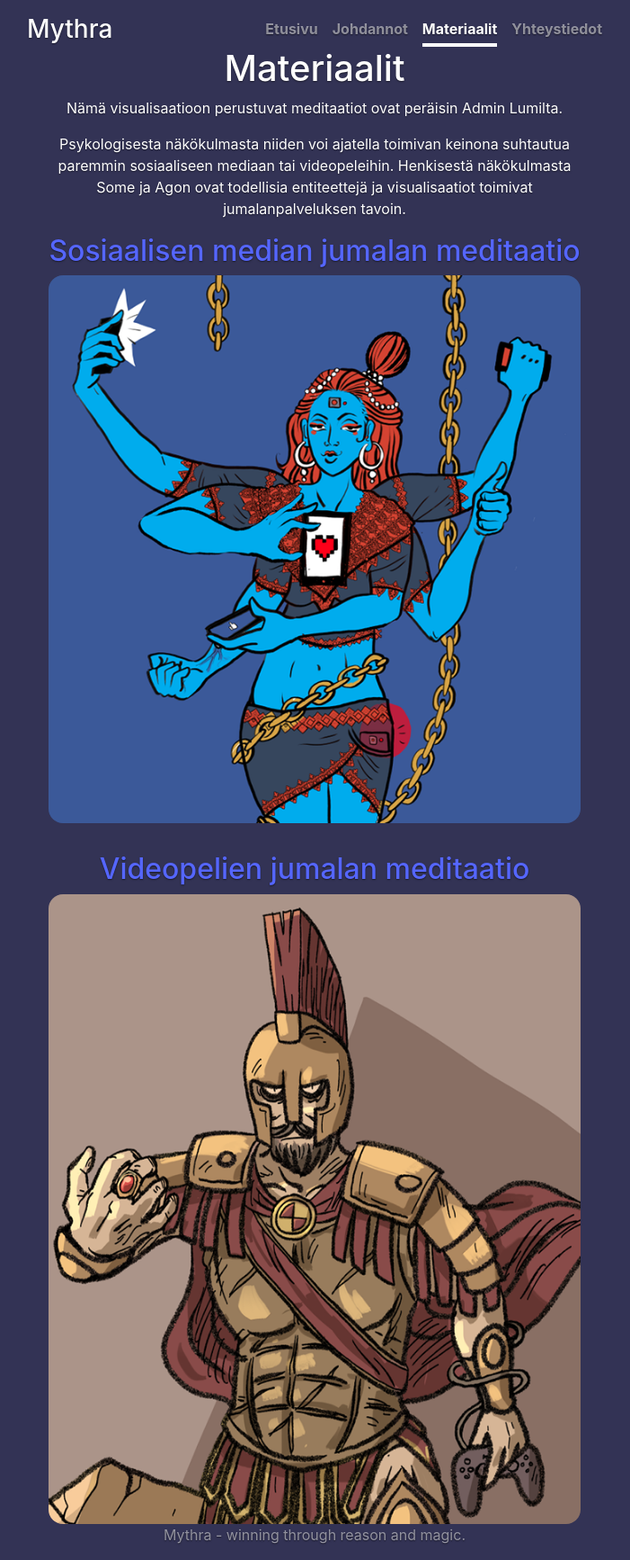
After one commit to mythicrationality/mythra-fi, a Django app: template mythos/templates/mythos/material.html in a window 1280 px wide. The commit adds this page. Shown: the whole page at 90% size, without its empty margins (290-991 px from the left). Run offline with Django 3.2, Linux system fonts and the light colour scheme; the template is opened without the code that fills it, so the values that code supplies are empty; some libraries are stand-ins or nearby versions.

Commit message:
Add Tiina's introduction and some materials

```diff
--- a/mythos/static/mythos/css/cover.css
+++ b/mythos/static/mythos/css/cover.css
@@ -7,6 +7,21 @@ a,
 a:focus,
 a:hover {
   color: #fff;
+}
+
+a.material {
+  color: #56f;
+}
+
+a:focus.material,
+a:hover.material {
+  color: #89f;
+}
+
+img.material {
+  max-width:100%;
+  height: auto;
+  border-radius: 1rem;
 }
 
 /* Custom default button */
@@ -26,8 +41,8 @@ a:hover {
 
 html,
 body {
+  background-color: #335;
   height: 100%;
-  background-color: #335;
 }
 
 body {
@@ -35,7 +50,6 @@ body {
   display: flex;
   color: #fff;
   text-shadow: 0 .05rem .1rem rgba(0, 0, 0, .5);
-  box-shadow: inset 0 0 5rem rgba(0, 0, 0, .5);
 }
 
 .cover-container {
--- a/mythos/templates/mythos/contact.html
+++ b/mythos/templates/mythos/contact.html
@@ -13,6 +13,7 @@
                 <nav class="nav nav-masthead justify-content-center">
                     <a class="nav-link" href="{% url 'index' %}">Etusivu</a>
                     <a class="nav-link" href="{% url 'introduction-index' %}">Johdannot</a>
+                     <a class="nav-link" href="{% url 'material-index' %}">Materiaalit</a>
                     <a class="nav-link active" href="{% url 'contact' %}">Yhteystiedot</a>
                 </nav>
             </div>
--- a/mythos/templates/mythos/introduction/base.html
+++ b/mythos/templates/mythos/introduction/base.html
@@ -9,6 +9,7 @@
 {% block content %}
 {% url 'introduction-lumi' as lumi %}
 {% url 'introduction-kaj' as kaj %}
+{% url 'introduction-tiina' as tiina %}
     <div class="container">
         <nav class="navbar navbar-expand-lg navbar-light bg-light">
             <a class="navbar-brand" href="{% url 'index' %}">Mythra</a>
@@ -28,7 +29,11 @@
                     <div class="dropdown-menu" aria-labelledby="introductionDropdown">
                       <a class="dropdown-item {% if request.path == lumi %}active{% endif %}" href="{{ lumi }}">Lumi</a>
                       <a class="dropdown-item {% if request.path == kaj %}active{% endif %}" href="{{ kaj }}">Kaj</a>
+                      <a class="dropdown-item {% if request.path == tiina %}active{% endif %}" href="{{ tiina }}">Tiina</a>
                     </div>
+                </li>
+                <li class="nav-item">
+                    <a class="nav-link" href="{% url 'material-index' %}">Materiaalit</a>
                 </li>
                 <li class="nav-item">
                     <a class="nav-link" href="{% url 'contact' %}">Yhteystiedot</a>
--- a/mythos/templates/mythos/introduction/index.html
+++ b/mythos/templates/mythos/introduction/index.html
@@ -11,5 +11,8 @@
         <li>
             <a href="{% url 'introduction-kaj' %}">Kaj Sotala</a>
         </li>
+        <li>
+            <a href="{% url 'introduction-tiina' %}">Tiina Malinen</a>
+        </li>
     </ul>
 {% endblock %}
--- /dev/null
+++ b/mythos/templates/mythos/material.html
@@ -0,0 +1,56 @@
+{% extends "mythos/base.html" %}
+{% load staticfiles %}
+
+{% block extra-css %}
+    <link rel="stylesheet" type="text/css" href="{% static 'mythos/css/cover.css' %}?v=2018-06-10.1" />
+{% endblock %}
+
+{% block content %}
+    <div class="cover-container d-flex w-100 h-100 p-3 mx-auto flex-column text-center">
+        <header class="masthead mb-auto">
+            <div class="inner">
+                <h3 class="masthead-brand">Mythra</h3>
+                <nav class="nav nav-masthead justify-content-center">
+                    <a class="nav-link" href="{% url 'index' %}">Etusivu</a>
+                    <a class="nav-link" href="{% url 'introduction-index' %}">Johdannot</a>
+                    <a class="nav-link active" href="{% url 'material-index' %}">Materiaalit</a>
+                    <a class="nav-link" href="{% url 'contact' %}">Yhteystiedot</a>
+                </nav>
+            </div>
+        </header>
+
+        <main role="main" class="inner cover">
+            <h1 class="cover-heading">Materiaalit</h1>
+            <p>
+                Nämä visualisaatioon perustuvat meditaatiot ovat peräisin Admin Lumilta.
+            </p>
+            <p>
+                Psykologisesta näkökulmasta niiden voi ajatella toimivan keinona suhtautua paremmin sosiaaliseen mediaan tai videopeleihin. Henkisestä näkökulmasta Some ja Agon ovat todellisia entiteettejä ja visualisaatiot toimivat jumalanpalveluksen tavoin.
+            </p>
+            <div class="row">
+                <div class="col">
+                    <a href="{% static 'mythos/pdf/some.pdf' %}" class="material">
+                        <h2>Sosiaalisen median jumalan meditaatio</h2>
+                        <img src="{% static 'mythos/img/some.png' %}" width="660" height="679" alt="Somen meditaatio" class="material">
+                    </a>
+                </div>
+            </div>
+            <div class="row" style="margin-top: 2rem;">
+                <div class="col">
+                    <a href="{% static 'mythos/pdf/agon.pdf' %}" class="material">
+                        <h2>Videopelien jumalan meditaatio</h2>
+                        <img src="{% static 'mythos/img/agon.png' %}" width="660" height="781" alt="Agonin meditaatio" class="material">
+                    </a>
+                </div>
+            </div>
+            <!--Omnibus animalibus, ut sapiens sit agilis!-->
+            <!--{% static 'mythos/img/kyborgidelfiini.png' %}-->
+        </main>
+
+        <footer class="mastfoot mt-auto">
+            <div class="inner">
+                <p>Mythra - winning through reason and magic.</p>
+            </div>
+        </footer>
+    </div>
+{% endblock %}
--- a/mythos/urls.py
+++ b/mythos/urls.py
@@ -10,6 +10,8 @@ urlpatterns = [
     path('johdanto/', views.introduction_index, name='introduction-index'),
     path('johdanto/kaj/', views.introduction_kaj, name='introduction-kaj'),
     path('johdanto/lumi/', views.introduction_lumi, name='introduction-lumi'),
+    path('johdanto/tiina/', views.introduction_tiina, name='introduction-tiina'),
+    path('materiaalit/', views.material_index, name='material-index'),
     path('överit/', views.midsummer_redirect, name='midsummer-redirect'),
     path('overit/', views.midsummer_redirect, name='midsummer-redirect'),
 ]
```
Also changed, not shown: mythos/templates/mythos/index.html (+25 -13 lines), mythos/templates/mythos/introduction/tiina.html (added, +30 -0 lines), mythos/views.py (+9 -1 lines), mythos/static/mythos/img/agon.png (added), mythos/static/mythos/img/kyborgidelfiini.png (added), mythos/static/mythos/img/some.png (added), 2 other files.
